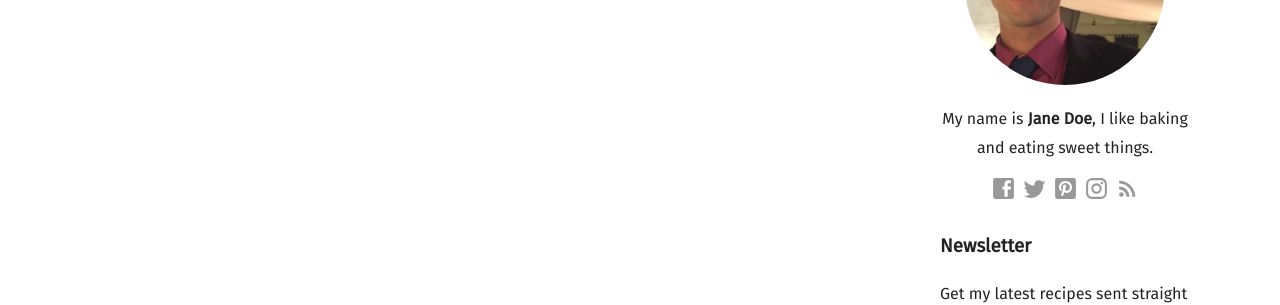
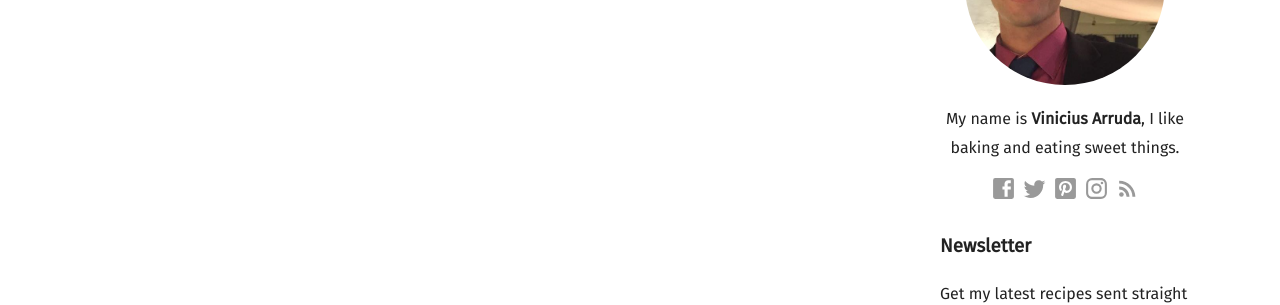
Before and after one commit to viniciusarruda/viniciusarruda.github.io, a Jekyll site: the page built from contact-success.html, in a window 1280 px wide and 1019 px high. Shown: the part 443-748 px from the top of the window. Built offline with Jekyll 4.4.1, drawn with Linux system fonts in a browser that asks for light colours; some web fonts are replaced.

```diff
--- a/_data/sidebar.yml
+++ b/_data/sidebar.yml
@@ -1,6 +1,5 @@
 author_image: /images/author.jpg
-description_markdown: "My name is **Jane Doe**, I like baking and eating sweet things."
-facebook: CloudCannon
+description_markdown: "My name is **Vinicius Arruda**, I like baking and eating sweet things."
 twitter: CloudCannonApp
-pinterest: pinterest
+github: pinterest
 instagram: baking
```
